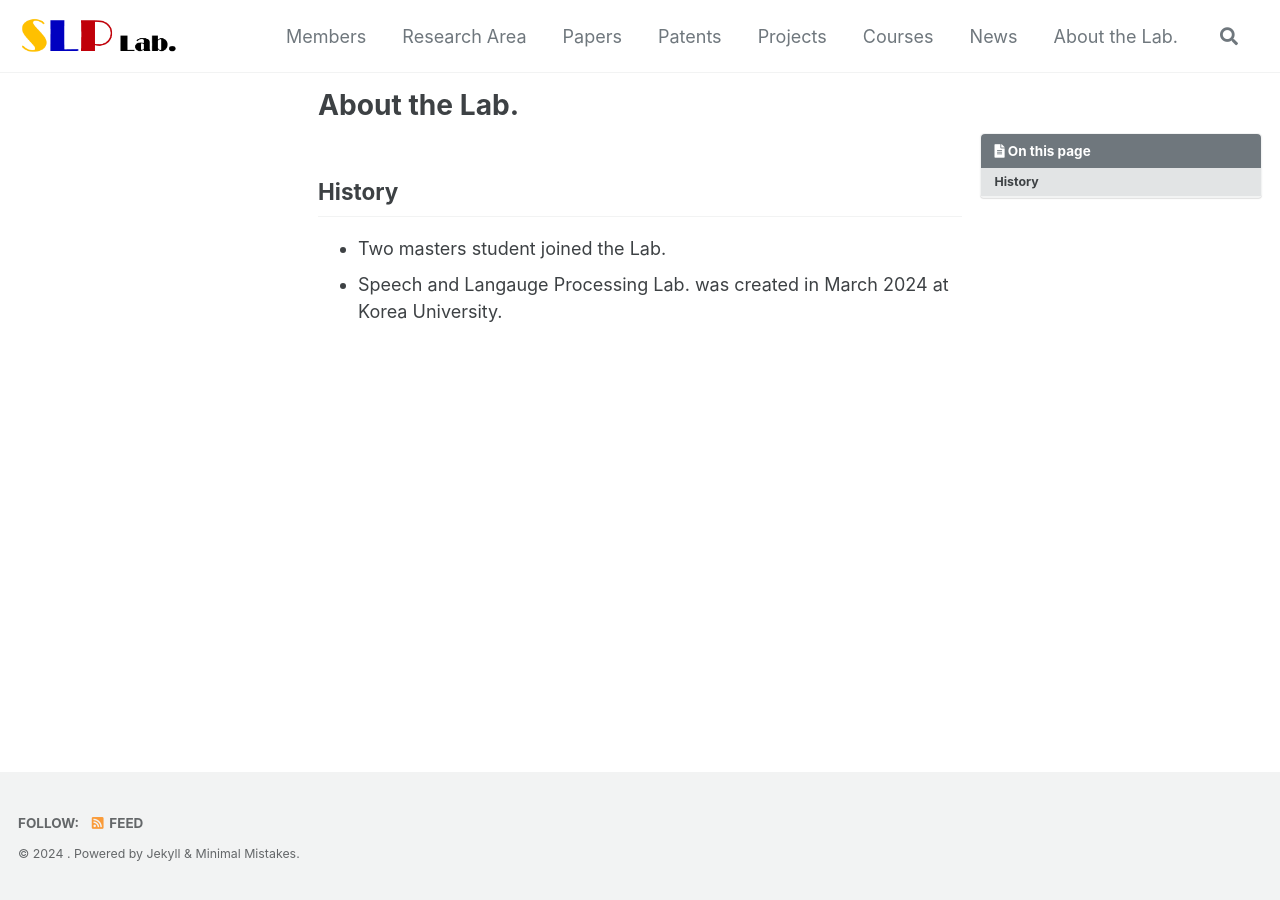
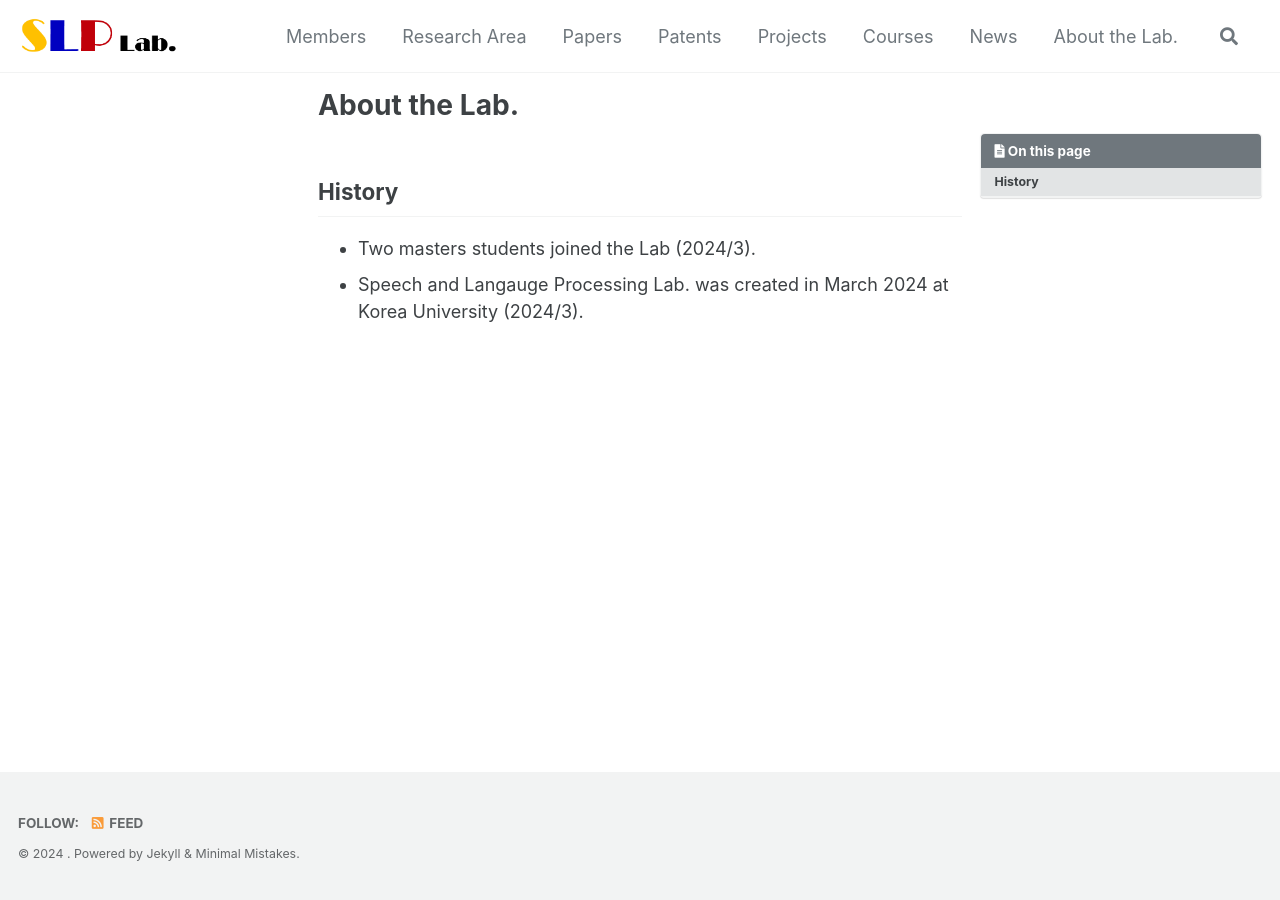
Before and after one commit to slp-laboratory/slp-laboratory.github.io, a Jekyll site: the page built from _pages/about_the_lab.md, in a window 1280 px wide. Built offline with Jekyll 4.4.1, drawn with Linux system fonts in a browser that asks for light colours; cached includes are drawn as plain includes; comment, search, counter and statistics services are not loaded.

Commit message:
Update about_the_lab.md

```diff
--- a/_pages/about_the_lab.md
+++ b/_pages/about_the_lab.md
@@ -7,5 +7,5 @@ sidebar:
 ---
 
 ## History
- - Two masters student joined the Lab.
- - Speech and Langauge Processing Lab. was created in March 2024 at Korea University.
+ - Two masters students joined the Lab (2024/3).
+ - Speech and Langauge Processing Lab. was created in March 2024 at Korea University (2024/3).
```
